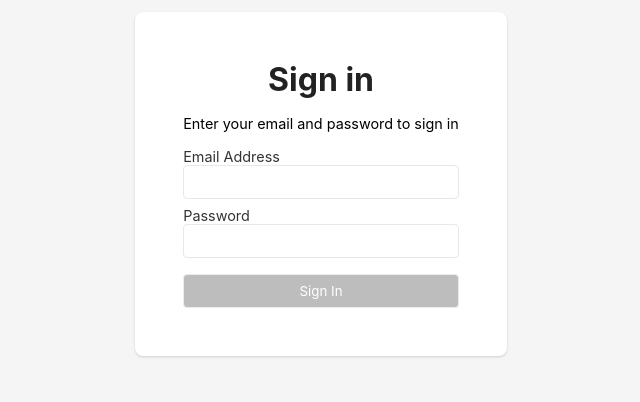
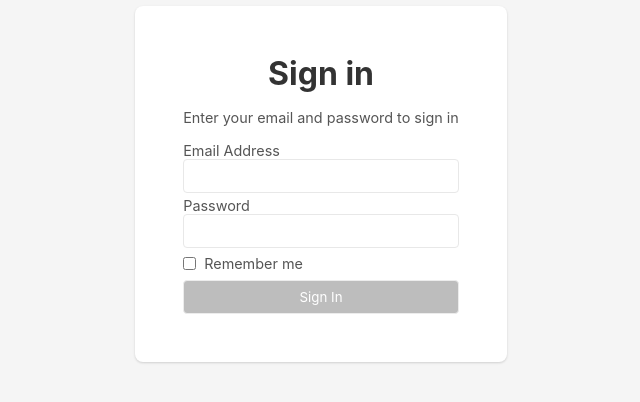
Before and after one commit to zdmwi/spa-oauth, a React (Create React App) app in the folder web/: page / in a window 1280 px wide. Shown: the part 216-618 px from the top of the page, without its empty margins (319-959 px from the left). Built offline with nearby package versions, Linux system fonts and the light colour scheme.

Commit message:
Implement checkbox component

```diff
--- a/web/src/App.css
+++ b/web/src/App.css
@@ -12,7 +12,14 @@
 }
 
 .app .card__content__instructions {
+    color: #555;
     font-size: 0.9rem;
+}
+
+.app .input__label {
+    color: #555;
+    font-size: 0.9rem;
+    text-align: left;
 }
 
 .form {
@@ -20,10 +27,10 @@
     flex-direction: column;
 }
 
-.form .input {
-    margin-bottom: 8px;
-}
-
 .form .button {
     margin-top: 8px;
 }
+
+.mt-4 {
+   margin-top: 0.25rem;
+}
--- a/web/src/App.tsx
+++ b/web/src/App.tsx
@@ -1,12 +1,14 @@
 import React, {useState} from "react";
 import './App.css';
 import Card from "./components/Card";
-import Input from "./components/Input";
+import TextInput from "./components/TextInput";
 import Button from "./components/Button";
+import CheckboxInput from "./components/CheckboxInput";
 
 function App() {
     const [email, setEmail] = useState<string>("");
     const [password, setPassword] = useState<string>("");
+    const [shouldRemember, setShouldRemember] = useState<boolean>(false);
 
     const handleEmailChange = (e: React.ChangeEvent<HTMLInputElement>) => {
         const value = e.target.value;
@@ -18,13 +20,17 @@ function App() {
         setPassword(value);
     }
 
+    const handleRememberMeChange = () => {
+        setShouldRemember(prevState => !prevState);
+    }
+
     const isDisabled = (): boolean => {
         return email.length === 0 || password.length === 0;
     }
 
     const handleSubmit = (e: React.FormEvent) => {
         e.preventDefault();
-        console.log(email, password);
+        console.log(email, password, shouldRemember);
     }
 
     return (
@@ -34,21 +40,27 @@ function App() {
                 <main className="card__content">
                     <p className="card__content__instructions">Enter your email and password to sign in</p>
                     <form onSubmit={handleSubmit} noValidate={true} className="form">
-                        <Input
-                            label={"Email Address"}
+                        <label className="input__label" htmlFor="email">Email Address</label>
+                        <TextInput
                             value={email}
                             name="email"
                             type="email"
                             autoComplete="username"
                             onChange={handleEmailChange}
                         />
-                        <Input
-                            label={"Password"}
+                        <label className="input__label mt-4" htmlFor="password">Password</label>
+                        <TextInput
                             value={password}
                             name="password"
                             autoComplete="current-password"
                             type="password"
                             onChange={handlePasswordChange}
+                        />
+                        <CheckboxInput
+                            className="mt-4"
+                            label="Remember me"
+                            checked={shouldRemember}
+                            onChange={handleRememberMeChange}
                         />
                         <Button type="submit" disabled={isDisabled()}>Sign In</Button>
                     </form>
--- a/web/src/components/Card/index.css
+++ b/web/src/components/Card/index.css
@@ -10,7 +10,7 @@
 }
 
 .card__header h1 {
-    color: #222;
+    color: #333;
     margin-bottom: 1rem;
 }
 
--- /dev/null
+++ b/web/src/components/CheckboxInput/index.css
@@ -0,0 +1,13 @@
+.checkbox__container {
+    display: inline-block;
+    text-align: left;
+}
+
+.checkbox__container .input__label {
+    margin-left: 0.5rem;
+    vertical-align: middle;
+}
+
+.checkbox__container .input--checkbox, .checkbox__container .input__label {
+    vertical-align: middle;
+}
--- /dev/null
+++ b/web/src/components/CheckboxInput/index.tsx
@@ -0,0 +1,24 @@
+import React, {PropsWithChildren} from "react";
+import {BaseAttributes, InputAttributes} from "../../types";
+import Input from "../Input";
+import "./index.css";
+
+type CheckboxAttributes = InputAttributes & {label?: string, checked?: boolean};
+
+const CheckboxInput: React.FC<BaseAttributes & CheckboxAttributes> = (props: PropsWithChildren<BaseAttributes & CheckboxAttributes>) => {
+    return (
+        <label className={`checkbox__container ${props.className}`}>
+            <Input
+                id={props.id}
+                name={props.name}
+                className="input--checkbox"
+                onChange={props.onChange}
+                type="checkbox"
+                checked={props.checked}
+            />
+            <span className="input__label">{props.label}</span>
+        </label>
+    )
+}
+
+export default CheckboxInput;
--- a/web/src/components/Input/index.css
+++ b/web/src/components/Input/index.css
@@ -1,5 +1,4 @@
 .input {
-    padding: 0.5rem;
     outline: none;
     border: 1px solid #e8e8e8;
     border-radius: 0.25rem;
@@ -9,9 +8,3 @@
 .input:focus {
     box-shadow: 0 0 1pt 1pt #5850EB;
 }
-
-.input__label {
-    color: #333;
-    text-align: left;
-    font-size: 0.9rem;
-}
--- a/web/src/components/Input/index.tsx
+++ b/web/src/components/Input/index.tsx
@@ -1,27 +1,9 @@
 import React, {PropsWithChildren} from "react";
-import {BaseAttributes} from "../../types";
+import {BaseAttributes, InputAttributes} from "../../types";
 import "./index.css";
 
-interface Props {
-    type?: string;
-    name?: string;
-    value?: string;
-    label?: React.ReactNode;
-    autoComplete?: string;
-    onChange?: (e: React.ChangeEvent<HTMLInputElement>) => any;
-}
-
-const Input: React.FC<BaseAttributes & Props> = (props: PropsWithChildren<BaseAttributes & Props>) => {
+const Input: React.FC<BaseAttributes & InputAttributes> = (props: PropsWithChildren<BaseAttributes & InputAttributes>) => {
     return (
-        <>
-            {props.label &&
-            <label
-                className="input__label"
-                htmlFor={props.name}
-            >
-                {props.label}
-            </label>
-            }
         <input
             id={props.id}
             name={props.name}
@@ -30,8 +12,8 @@ const Input: React.FC<BaseAttributes & Props> = (props: PropsWithChildren<BaseAt
             type={props.type ? props.type : 'text'}
             className={`input ${props.className}`}
             onChange={props.onChange}
+            checked={props.checked}
         />
-        </>
     );
 }
 
--- /dev/null
+++ b/web/src/components/TextInput/index.css
@@ -0,0 +1,3 @@
+.input--text {
+    padding: 0.5rem;
+}
--- /dev/null
+++ b/web/src/components/TextInput/index.tsx
@@ -0,0 +1,20 @@
+import React, {PropsWithChildren} from "react";
+import {BaseAttributes, InputAttributes} from "../../types";
+import Input from "../Input";
+import "./index.css"
+
+const TextInput: React.FC<BaseAttributes & InputAttributes> = (props: PropsWithChildren<BaseAttributes & InputAttributes>) => {
+    return (
+        <Input
+            id={props.id}
+            name={props.name}
+            value={props.value}
+            autoComplete={props.autoComplete}
+            type="text"
+            className={`input--text ${props.className}`}
+            onChange={props.onChange}
+        />
+    );
+}
+
+export default TextInput;
```
Also changed, not shown: web/src/types.ts (+11 -0 lines). Lines whose indentation alone changed are shown as unchanged.
